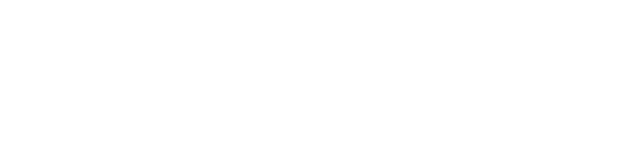
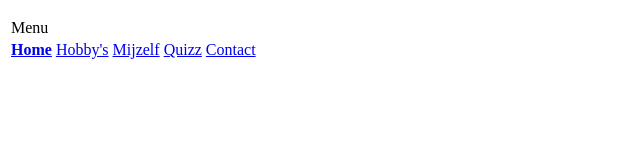
Before and after one commit to pieterlazet/mijnsite, a plain HTML site: page index.html in a window 1280 px wide. Shown: the whole page, without its empty margins (0-640 px from the left). Drawn offline with Linux system fonts and the light colour scheme.

Commit message:
Links toegevoegt, werkt nog niet

```diff
--- a/index.html
+++ b/index.html
@@ -5,6 +5,19 @@
     <title>Pieter Lazet</title>
   </head>
   <body>
-
+    <p>
+      <table class="menu">
+       <tr>
+         <td colspan="5">Menu</td>
+       </tr>
+       <tr>
+         <td><a href="voorpagina.html"><b>Home</b></a></td>
+         <td><a href="geschiedenis.html">Hobby's</a></td>
+         <td><a href="Max_Verstappen.html">Mijzelf</a></td>
+         <td><a href="quiz.html">Quizz</a></td>
+         <td><a href="contact.html">Contact</a></td>
+       </tr>
+      </table>
+    </p>
   </body>
 </html>
```
